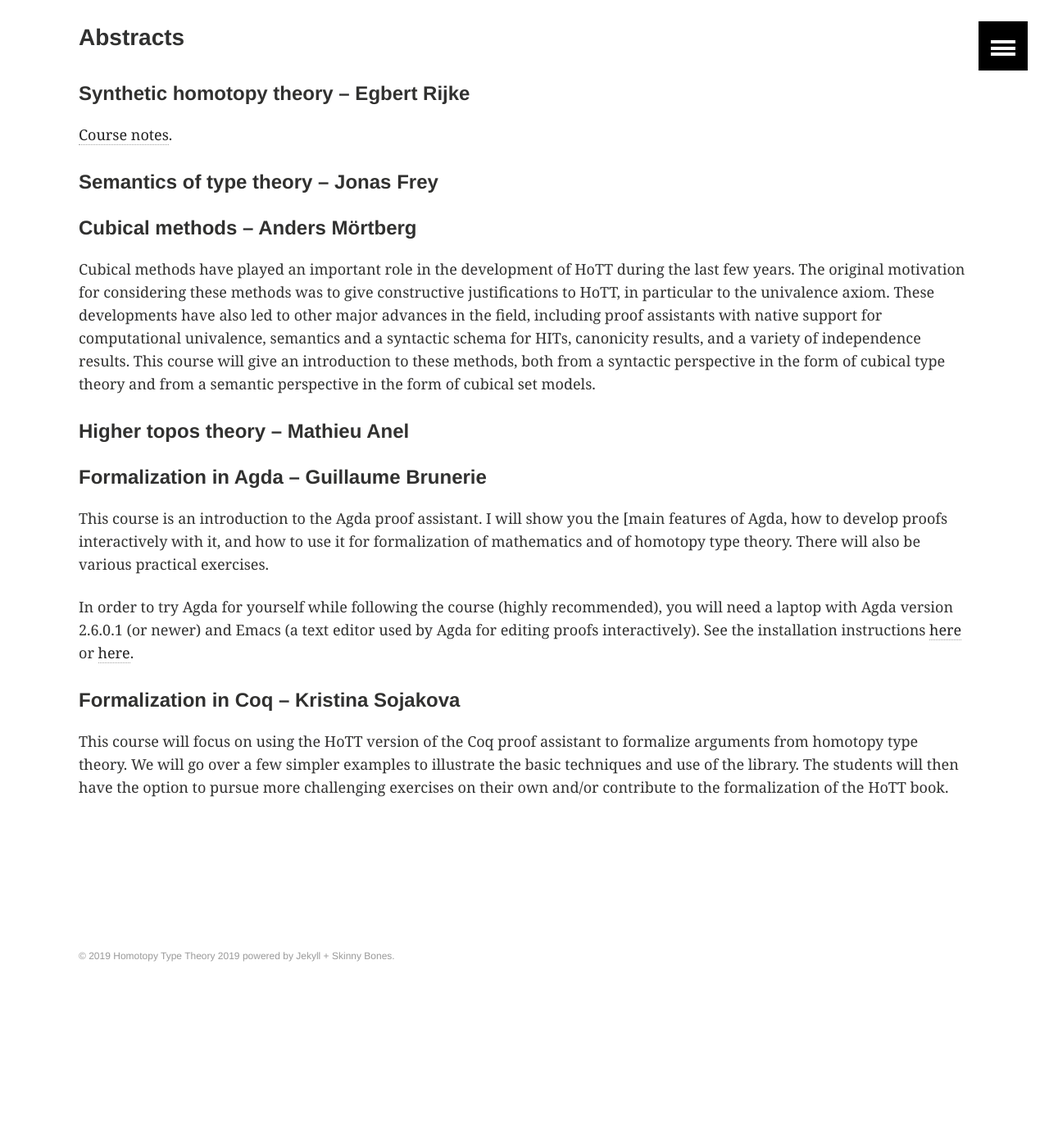
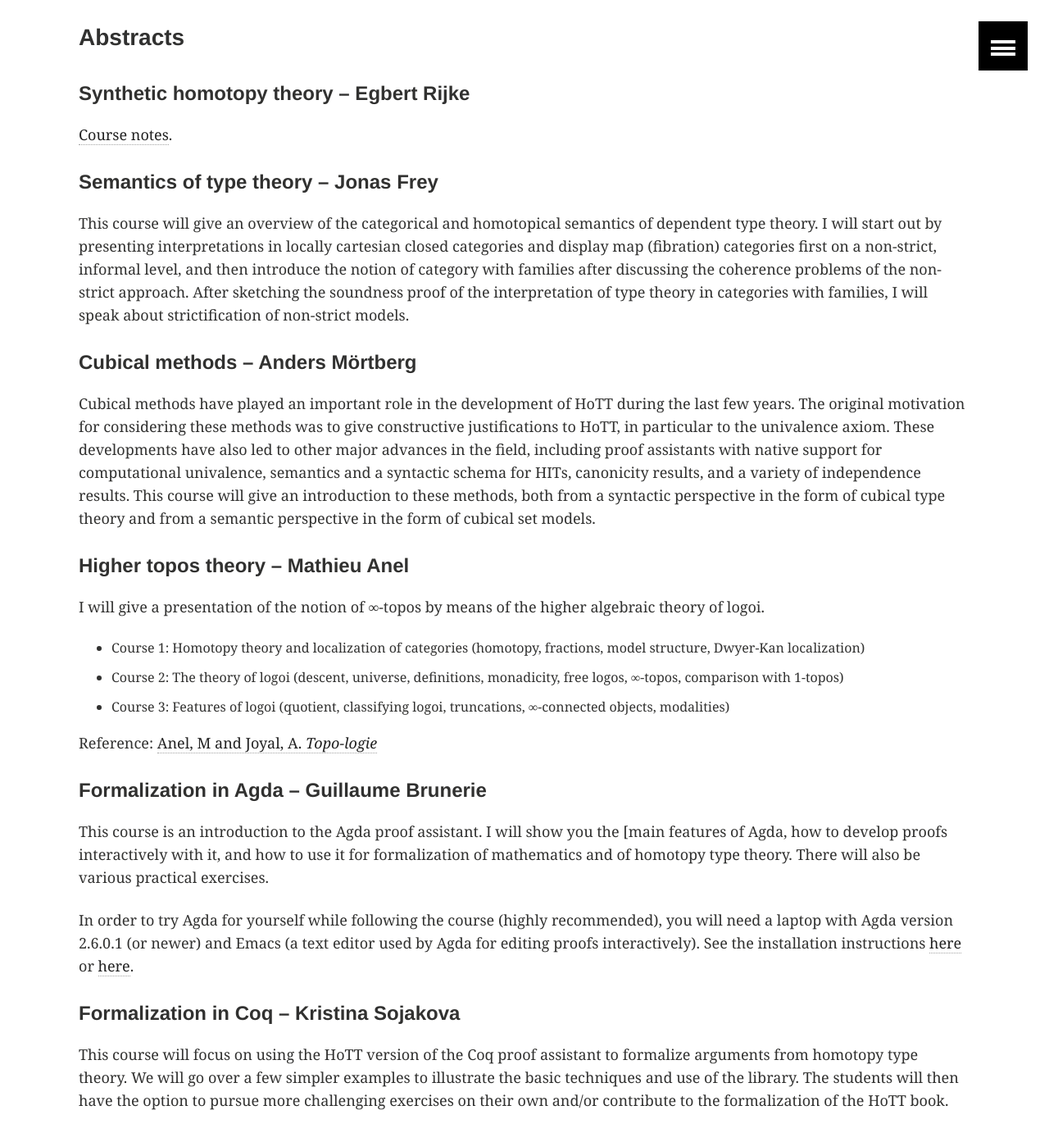
Before and after one commit to HoTT/HoTT-2019, a Jekyll site: the page built from summer-school.md, in a window 1280 px wide and 1400 px high, scrolled down 2339 px. Shown: the top 1393 px of the window at 82% size. Built offline with Jekyll 4.4.1, drawn with Linux system fonts in a browser that asks for light colours; before the commit the page ends 3590 px from its top, so only the background shows below that.

Commit message:
update ss abstracts

```diff
--- a/summer-school.md
+++ b/summer-school.md
@@ -55,6 +55,15 @@ Coq), see the course descriptions below for more details.
 
 #### Semantics of type theory -- Jonas Frey
 
+This course will give an overview of the categorical and homotopical semantics
+of dependent type theory. I will start out by presenting interpretations in
+locally cartesian closed categories and display map (fibration) categories first
+on a non-strict, informal level, and then introduce the notion of category
+with families after discussing the coherence problems of the non-strict
+approach. After sketching the soundness proof of the interpretation of type
+theory in categories with families, I will speak about strictification of
+non-strict models.
+
 #### Cubical methods -- Anders Mörtberg
 
 Cubical methods have played an important role in the development of HoTT during
@@ -68,6 +77,19 @@ syntactic perspective in the form of cubical type theory and from a semantic
 perspective in the form of cubical set models.
 
 #### Higher topos theory -- Mathieu Anel
+
+
+I will give a presentation of the notion of ∞-topos by means of the higher
+algebraic theory of logoi.
+
+* Course 1: Homotopy theory and localization of categories (homotopy, fractions,
+model structure, Dwyer-Kan localization)
+* Course 2: The theory of logoi (descent, universe, definitions, monadicity, free
+logos, ∞-topos, comparison with 1-topos)
+* Course 3: Features of logoi (quotient, classifying logoi, truncations,
+∞-connected objects, modalities)
+
+Reference: [Anel, M and Joyal, A. *Topo-logie*](http://mathieu.anel.free.fr/mat/doc/Anel-Joyal-Topo-logie.pdf)
 
 #### Formalization in Agda -- Guillaume Brunerie
 
```
